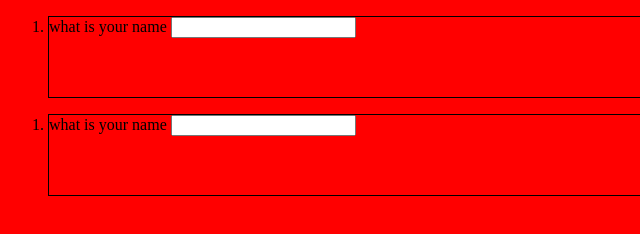
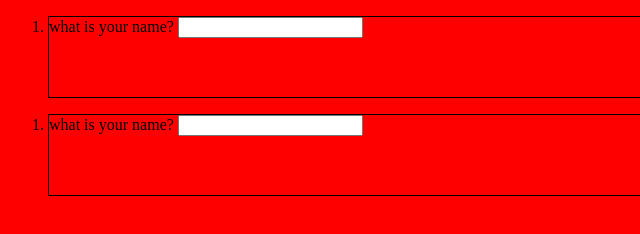
Before and after one commit to I-edison/i-edison.github.oi, a plain HTML site: page index.html in a window 1280 px wide. Shown: the full height of the page, 0-640 px from the left. Drawn offline with Linux system fonts and the light colour scheme.

Commit message:
Update index.html

```diff
--- a/index.html
+++ b/index.html
@@ -9,7 +9,7 @@
 <ol>
 <li>
   <div id="first" class="div">
-    <label>what is your name</label>
+    <label>what is your name?</label>
     <input>
   </div>
 </li>
@@ -17,7 +17,7 @@
  <ol>
 <li>
   <div id="second" class="div">
-    <label>what is your name</label>
+    <label>what is your name?</label>
     <input>
   </div>
 </li>
```
